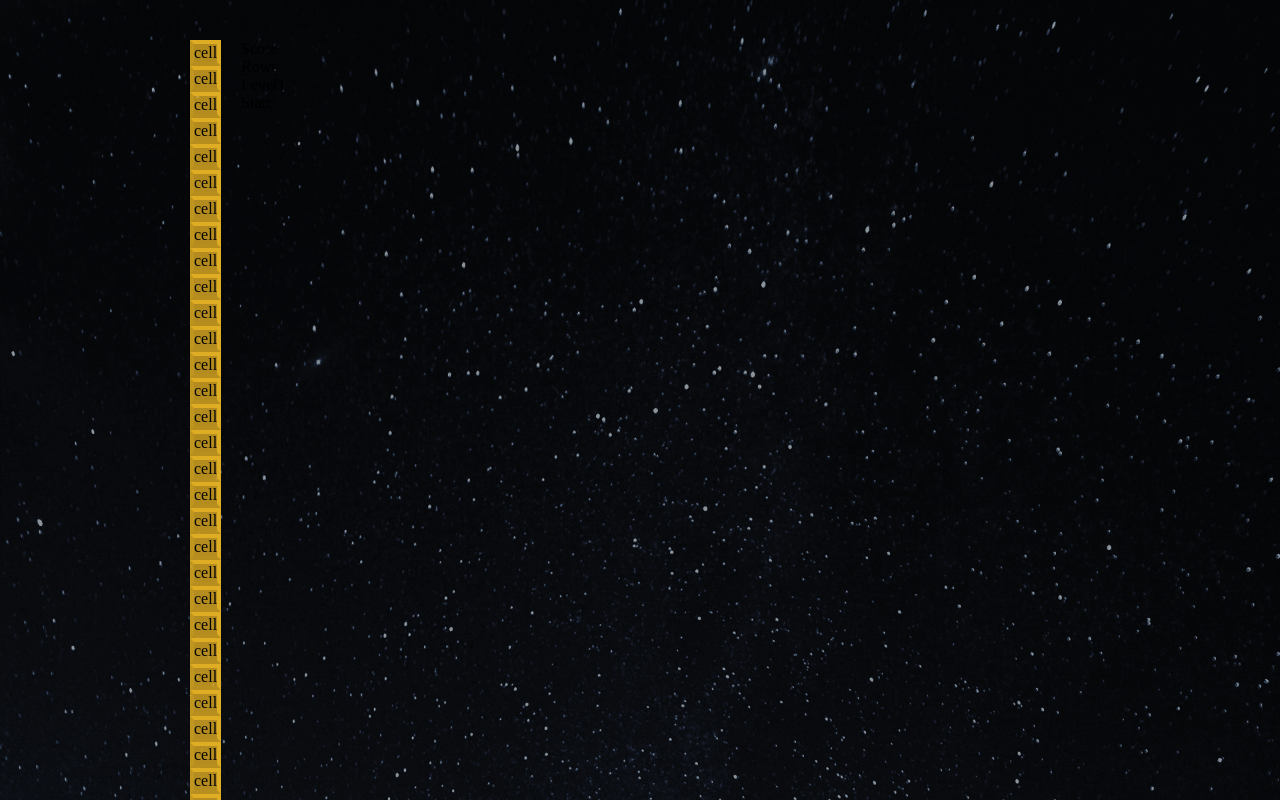
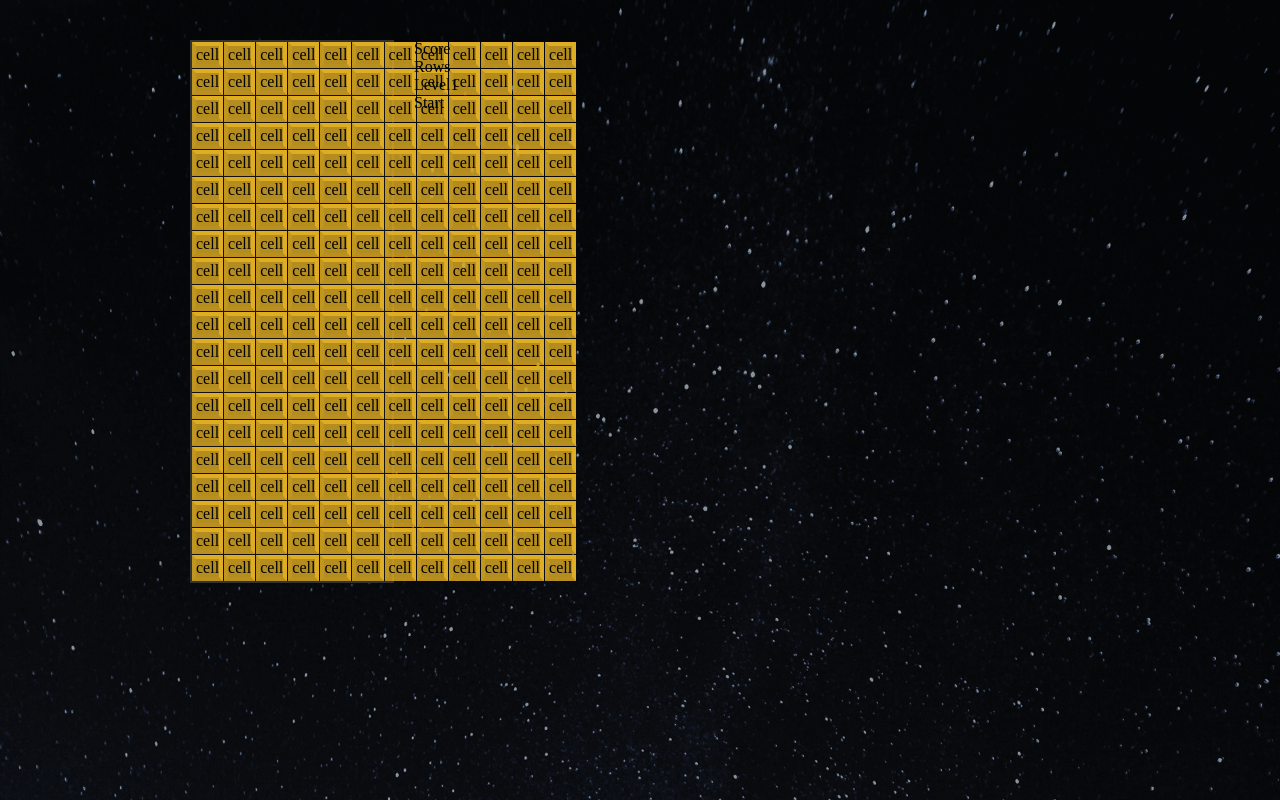
Before and after one commit to Murray918/Tetris, a React (Create React App) app: page / in a window 1280 px wide. Built offline with nearby package versions, Linux system fonts and the light colour scheme.

Commit message:
added the proper props to the stage so that our styling will come through as we want 	modified:   src/Tetris/Stage.js

```diff
--- a/src/Tetris/Stage.js
+++ b/src/Tetris/Stage.js
@@ -1,17 +1,22 @@
 import React from 'react'
 import { Cell } from '../components'
 import PropTypes from 'prop-types'
+import { StyledStage } from '../components/styles/StyledStage'
 
 const Stage = ({ stage }) => {
 	const composedStage = stage.map(row =>
 		row.map((cell, x) => <Cell key={x} type={cell[0]} />)
 	)
 
-	return <div>{composedStage}</div>
+	return (
+		<StyledStage width={stage[0].length} height={stage.length}>
+			{composedStage}
+		</StyledStage>
+	)
 }
 
 export default Stage
 
 Stage.propTypes = {
-	stage: PropTypes
+	stage: PropTypes.array
 }
```
